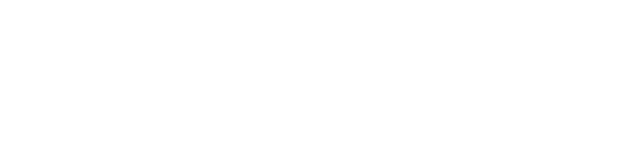
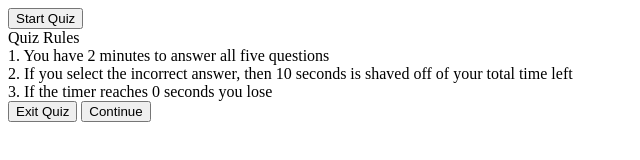
Before and after one commit to kcrawford101/Code_Quiz, a plain HTML site: page index.html in a window 1280 px wide. Shown: the whole page, without its empty margins (0-640 px from the left). Drawn offline with Linux system fonts and the light colour scheme.

Commit message:
added quiz questions and buttons

```diff
--- a/index.html
+++ b/index.html
@@ -7,6 +7,23 @@
     <title>Document</title>
 </head>
 <body>
+    <!-- Start Quiz Button -->
+    <div class="start_btn"><button>Start Quiz</button></div>
+
+    <!-- Info Box -->
+    <div class="info_box">
+        <div class="info_title"></div>
+        <span>Quiz Rules</span>
+    </div>
+    <div class="info_list">
+        <div class="info">1. You have <span>2 minutes</span> to answer all five questions</div>
+        <div class="info">2. If you select the incorrect answer, then <span>10 seconds</span> is shaved off of your total time left</div>
+        <div class="info">3. If the timer reaches <span>0 seconds</span> you lose</div>
+    </div>
+    <div class="buttons">
+        <button class="quit">Exit Quiz</button>
+        <button class="restart">Continue</button>
+    </div>
 
 </body>
 </html>
```
